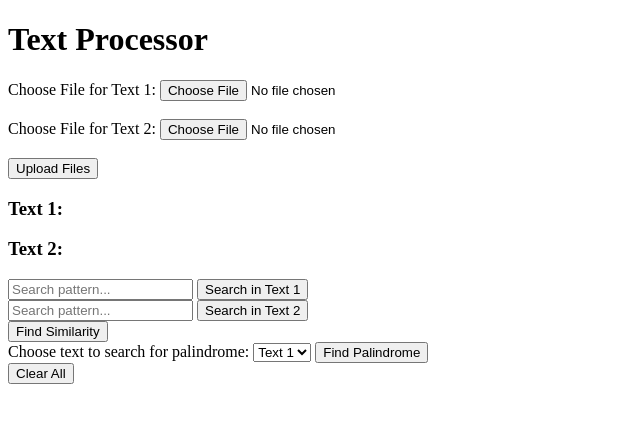
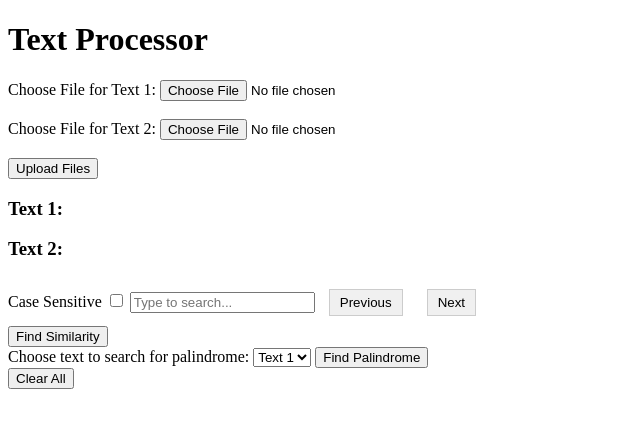
Before and after one commit to dannywu1101/TextSearch, a Flask app: page / in a window 1280 px wide. Shown: the top 428 px of the page, without its empty margins (0-640 px from the left). Run offline with Flask 3, Linux system fonts and the light colour scheme.

Commit message:
funciona todo

```diff
--- a/Static/CSS/styles.css
+++ b/Static/CSS/styles.css
@@ -1,23 +1,10 @@
-/* /Static/CSS/styles.cs  */
-
-
-.highlight-yellow {
-    background-color: yellow;
-}
-
 .highlight {
     background-color: yellow;
 }
 
 .highlight-blue {
-    background-color: blue;
+    background-color: lightblue;
 }
-
-.highlight-green {
-    background-color: green;
-}
-
-
 
 #suggestion-box {
     border: 1px solid #ccc;
@@ -37,3 +24,15 @@
 .suggestion-item:hover {
     background-color: #f0f0f0;
 }
+
+#prev-match, #next-match {
+    margin: 10px;
+    padding: 5px 10px;
+    cursor: pointer;
+    border: 1px solid #ccc;
+    background-color: #f0f0f0;
+}
+
+#prev-match:hover, #next-match:hover {
+    background-color: #ddd;
+}
--- a/Static/JS/script.js
+++ b/Static/JS/script.js
@@ -1,51 +1,107 @@
 // /Static/JS/script.js
+const searchInput = document.querySelector('input[name="pattern"]');
+const textDisplay1 = document.querySelector('#text-display p:nth-of-type(1)');
+const textDisplay2 = document.querySelector('#text-display p:nth-of-type(2)');
 
-// HTML elements for text input and autocomplete suggestions
-const inputField = document.getElementById('autocomplete-input');
-const suggestionBox = document.getElementById('suggestion-box');
+let currentIndex = -1;
+let matches = [];
+let originalText1 = textDisplay1.innerText;
+let originalText2 = textDisplay2.innerText;
 
-// Event listener for input changes
-inputField.addEventListener('input', function() {
-    const prefix = inputField.value;
-    if (prefix.length > 0) {
-        fetchSuggestions(prefix);
+// Real-time search listener
+searchInput.addEventListener('input', function () {
+    const pattern = searchInput.value;
+    if (pattern.length > 0) {
+        matches = [];  // Reset matches before finding new ones
+        findMatches(textDisplay1, pattern, 'Text1');
+        findMatches(textDisplay2, pattern, 'Text2');
     } else {
-        suggestionBox.innerHTML = ''; // Clear suggestions if input is empty
+        resetTextDisplay(textDisplay1, 'Text1');
+        resetTextDisplay(textDisplay2, 'Text2');
     }
 });
 
-// Function to fetch suggestions from the Flask backend
-function fetchSuggestions(prefix) {
-    fetch('/autocomplete', {
-        method: 'POST',
-        headers: {
-            'Content-Type': 'application/x-www-form-urlencoded',
-        },
-        body: new URLSearchParams({
-            'prefix': prefix
-        })
-    })
-    .then(response => response.json())
-    .then(data => {
-        displaySuggestions(data.suggestions);
-    })
-    .catch(error => {
-        console.error('Error fetching suggestions:', error);
-    });
+// Reset the text display to the original text
+function resetTextDisplay(textElement, textId) {
+    textElement.innerHTML = textId === 'Text1' ? originalText1 : originalText2;
 }
 
-// Function to display suggestions in the dropdown
-function displaySuggestions(suggestions) {
-    suggestionBox.innerHTML = ''; // Clear previous suggestions
+// Clear All Highlights
+function clearAllHighlights() {
+    // Remove only the highlight spans without resetting the content
+    textDisplay1.innerHTML = textDisplay1.innerHTML.replace(/<span class="highlight.*?">(.*?)<\/span>/g, '$1');
+    textDisplay2.innerHTML = textDisplay2.innerHTML.replace(/<span class="highlight.*?">(.*?)<\/span>/g, '$1');
+}
 
-    suggestions.forEach(suggestion => {
-        const suggestionItem = document.createElement('div');
-        suggestionItem.classList.add('suggestion-item');
-        suggestionItem.textContent = suggestion;
-        suggestionItem.addEventListener('click', () => {
-            inputField.value = suggestion; // Set clicked suggestion as input value
-            suggestionBox.innerHTML = '';  // Clear suggestions
+// Find all matches and store their positions
+function findMatches(textElement, pattern, textId) {
+    const caseSensitive = document.getElementById('case-sensitive').checked;
+    const regex = new RegExp(`(${pattern})`, caseSensitive ? 'g' : 'gi');
+    const originalText = textId === 'Text1' ? originalText1 : originalText2;
+
+    // Reset matches array
+    let match;
+    while ((match = regex.exec(originalText)) !== null) {
+        matches.push({
+            index: match.index,
+            length: match[0].length,
+            textId: textId,
         });
-        suggestionBox.appendChild(suggestionItem);
-    });
+    }
+
+    if (matches.length > 0) {
+        currentIndex = 0;  // Start with the first match
+        highlightCurrentMatch();  // Highlight the first match
+    } else {
+        resetTextDisplay(textElement, textId);  // No matches, reset text
+    }
 }
+
+// Highlight only the current match and reset the other text
+function highlightCurrentMatch() {
+    if (matches.length === 0 || currentIndex === -1) {
+        resetTextDisplay(textDisplay1, 'Text1');
+        resetTextDisplay(textDisplay2, 'Text2');
+        return;
+    }
+
+    const match = matches[currentIndex];
+    const textElement = match.textId === 'Text1' ? textDisplay1 : textDisplay2;
+    const otherTextElement = match.textId === 'Text1' ? textDisplay2 : textDisplay1;
+    const originalText = match.textId === 'Text1' ? originalText1 : originalText2;
+
+    // Reset the other text to remove any highlights
+    resetTextDisplay(otherTextElement, match.textId === 'Text1' ? 'Text2' : 'Text1');
+
+    // Now highlight the current match in the relevant text element
+    const beforeMatch = originalText.slice(0, match.index);
+    const matchText = originalText.slice(match.index, match.index + match.length);
+    const afterMatch = originalText.slice(match.index + match.length);
+
+    textElement.innerHTML = `${beforeMatch}<span class="highlight">${matchText}</span>${afterMatch}`;
+}
+
+// Navigation between matches
+function navigateMatches(forward = true) {
+    if (matches.length === 0) return;
+
+    // Navigate through matches
+    if (forward) {
+        currentIndex = (currentIndex + 1) % matches.length;
+    } else {
+        currentIndex = (currentIndex - 1 + matches.length) % matches.length;
+    }
+
+    // Update the highlighting
+    highlightCurrentMatch();
+}
+
+// Bind buttons for next/previous navigation
+document.querySelector('#next-match').addEventListener('click', () => navigateMatches(true));
+document.querySelector('#prev-match').addEventListener('click', () => navigateMatches(false));
+
+// Bind Clear All Button
+document.querySelector('#clear-all-btn').addEventListener('click', function (e) {
+    e.preventDefault();  // Prevent the form from submitting
+    clearAllHighlights();  // Clear all highlights
+});
--- a/Templates/index.html
+++ b/Templates/index.html
@@ -15,14 +15,10 @@
     <form action="{{ url_for('upload_file') }}" method="POST" enctype="multipart/form-data">
         <label for="file1">Choose File for Text 1:</label>
         <input type="file" id="file1" name="file1">
-
         <br><br>
-
         <label for="file2">Choose File for Text 2:</label>
         <input type="file" id="file2" name="file2">
-
         <br><br>
-
         <button type="submit">Upload Files</button>
     </form>
 
@@ -30,34 +26,23 @@
     <div id="text-display">
         <h3>Text 1:</h3>
         <p>{{ text1|safe }}</p>
-
         <h3>Text 2:</h3>
         <p>{{ text2|safe }}</p>
     </div>
 
-    <!-- Search Pattern in Text 1 -->
-    <form action="{{ url_for('search_pattern') }}" method="POST">
-        <input type="text" name="pattern" placeholder="Search pattern...">
-        <!-- Add hidden fields to preserve the content of Text1 and Text2 -->
-        <input type="hidden" name="text" value="{{ text1 }}">
-        <input type="hidden" name="text_id" value="Text1">
-        <input type="hidden" name="text2" value="{{ text2 }}">  <!-- Preserve Text2 -->
-        <button type="submit">Search in Text 1</button>
-    </form>
+    <!-- Case sensitivity toggle -->
+    <label for="case-sensitive">Case Sensitive</label>
+    <input type="checkbox" id="case-sensitive">
 
-    <!-- Search Pattern in Text 2 -->
-    <form action="{{ url_for('search_pattern') }}" method="POST">
-        <input type="text" name="pattern" placeholder="Search pattern...">
-        <!-- Add hidden fields to preserve the content of Text1 and Text2 -->
-        <input type="hidden" name="text" value="{{ text2 }}">
-        <input type="hidden" name="text_id" value="Text2">
-        <input type="hidden" name="text1" value="{{ text1 }}">  <!-- Preserve Text1 -->
-        <button type="submit">Search in Text 2</button>
-    </form>
+    <!-- Search Pattern in Real-Time -->
+    <input type="text" name="pattern" placeholder="Type to search...">
+
+    <!-- Navigation for matches -->
+    <button id="prev-match">Previous</button>
+    <button id="next-match">Next</button>
 
     <!-- Similarity Form -->
     <form action="{{ url_for('similarity') }}" method="POST">
-        <!-- Ensure text1 and text2 are passed when comparing similarity -->
         <input type="hidden" name="text1" value="{{ text1 }}">
         <input type="hidden" name="text2" value="{{ text2 }}">
         <button type="submit">Find Similarity</button>
@@ -65,7 +50,6 @@
 
     <!-- Palindrome -->
     <form action="{{ url_for('palindrome') }}" method="POST">
-        <!-- Add hidden fields to pass the content of Text1 or Text2 -->
         <input type="hidden" name="text1" value="{{ text1 }}">
         <input type="hidden" name="text2" value="{{ text2 }}">
         <label for="text_id">Choose text to search for palindrome:</label>
@@ -78,10 +62,9 @@
 
     <!-- Clear All Button -->
     <form action="{{ url_for('clear') }}" method="POST">
-        <!-- Pass the current text1 and text2 to the backend -->
         <input type="hidden" name="text1" value="{{ text1 }}">
         <input type="hidden" name="text2" value="{{ text2 }}">
-        <button type="submit">Clear All</button>
+        <button id="clear-all-btn" type="submit">Clear All</button>
     </form>
 
 
--- a/app.py
+++ b/app.py
@@ -83,69 +83,61 @@ def search_pattern():
 # Longest Common Substring (LCS)
 @app.route('/similarity', methods=['POST'])
 def similarity():
-    text1 = request.form.get('text1', '')  # Get Text1 from the form
-    text2 = request.form.get('text2', '')  # Get Text2 from the form
+    text1 = request.form.get('text1', '')
+    text2 = request.form.get('text2', '')
 
-    # Ensure both texts are available
-    if not text1 or not text2:
-        return "Error: Both Text1 and Text2 are required.", 400
+    # Call the LCS function to find the longest common substring(s)
+    lcs_results = find_lcs(text1, text2)
 
-    # Find the longest common substrings (LCS)
-    lcs_result = find_lcs(text1, text2)
-
-    # Highlight all LCS occurrences in both texts
+    # Highlight all longest common substrings
     highlighted_text1 = text1
     highlighted_text2 = text2
-    for lcs in lcs_result:
-        highlighted_text1 = highlighted_text1.replace(lcs, f'<span class="highlight">{lcs}</span>')
-        highlighted_text2 = highlighted_text2.replace(lcs, f'<span class="highlight">{lcs}</span>')
 
-    # Render the template with the highlighted LCS
-    return render_template('index.html', text1=highlighted_text1, text2=highlighted_text2, lcs=lcs_result)
+    for lcs_result in lcs_results:
+        # Replace each occurrence of the LCS in both texts with a highlighted version
+        highlighted_text1 = highlighted_text1.replace(lcs_result, f'<span class="highlight-blue">{lcs_result}</span>')
+        highlighted_text2 = highlighted_text2.replace(lcs_result, f'<span class="highlight-blue">{lcs_result}</span>')
+
+    return render_template('index.html', text1=highlighted_text1, text2=highlighted_text2)
+
 
 
 # Longest Palindrome
 @app.route('/palindrome', methods=['POST'])
 def palindrome():
-    # Check which text is selected
-    text_id = request.form['text_id']
+    text_id = request.form.get('text_id')
+    if text_id == "Text1":
+        text = request.form.get('text1', '')
+    else:
+        text = request.form.get('text2', '')
 
-    # Get the appropriate text based on the selection
+    print(f"Text for Palindrome Search: {text}")  # Print the input text
+
+    # Call the function to find the longest palindrome in the text
+    found_palindrome = longest_palindrome(text)
+
+    print(f"Found Palindrome: {found_palindrome}")  # Print the output palindrome
+
+    # Highlight the palindrome
     if text_id == "Text1":
-        text = request.form['text1']
+        highlighted_text1 = text.replace(found_palindrome, f'<span class="highlight">{found_palindrome}</span>')
+        return render_template('index.html', text1=highlighted_text1, text2=request.form.get('text2', ''))
     else:
-        text = request.form['text2']
+        highlighted_text2 = text.replace(found_palindrome, f'<span class="highlight">{found_palindrome}</span>')
+        return render_template('index.html', text1=request.form.get('text1', ''), text2=highlighted_text2)
 
-    # Ensure text is provided
-    if not text:
-        return "Error: No text provided for palindrome search.", 400
 
-    # Find the longest palindrome using your Manacher's algorithm or any other method
-    longest_pal = longest_palindrome(text)
 
-    # Highlight the found palindrome in the text
-    highlighted_text = text.replace(longest_pal, f'<span class="highlight-green">{longest_pal}</span>')
 
-    # Render the template with the highlighted palindrome
-    if text_id == "Text1":
-        return render_template('index.html', text1=highlighted_text, text2=request.form['text2'], palindrome=longest_pal)
-    else:
-        return render_template('index.html', text1=request.form['text1'], text2=highlighted_text, palindrome=longest_pal)
-
-# Clear highlights
+# Clear All Highlights
 @app.route('/clear', methods=['POST'])
 def clear():
-    # Get the current text1 and text2 from the form
+    # Retrieve text1 and text2 without any highlights
     text1 = request.form.get('text1', '')
     text2 = request.form.get('text2', '')
 
-    # Remove all highlight tags from the text
-    clean_text1 = re.sub(r'<span class="highlight.*?">(.*?)</span>', r'\1', text1)
-    clean_text2 = re.sub(r'<span class="highlight.*?">(.*?)</span>', r'\1', text2)
-
-    # Re-render the template with the cleaned text (no highlights)
-    return render_template('index.html', text1=clean_text1, text2=clean_text2)
-
+    # Render the page with the original text, clearing any highlights
+    return render_template('index.html', text1=text1, text2=text2)
 
 # Autocomplete logic
 @app.route('/autocomplete', methods=['POST'])
```
